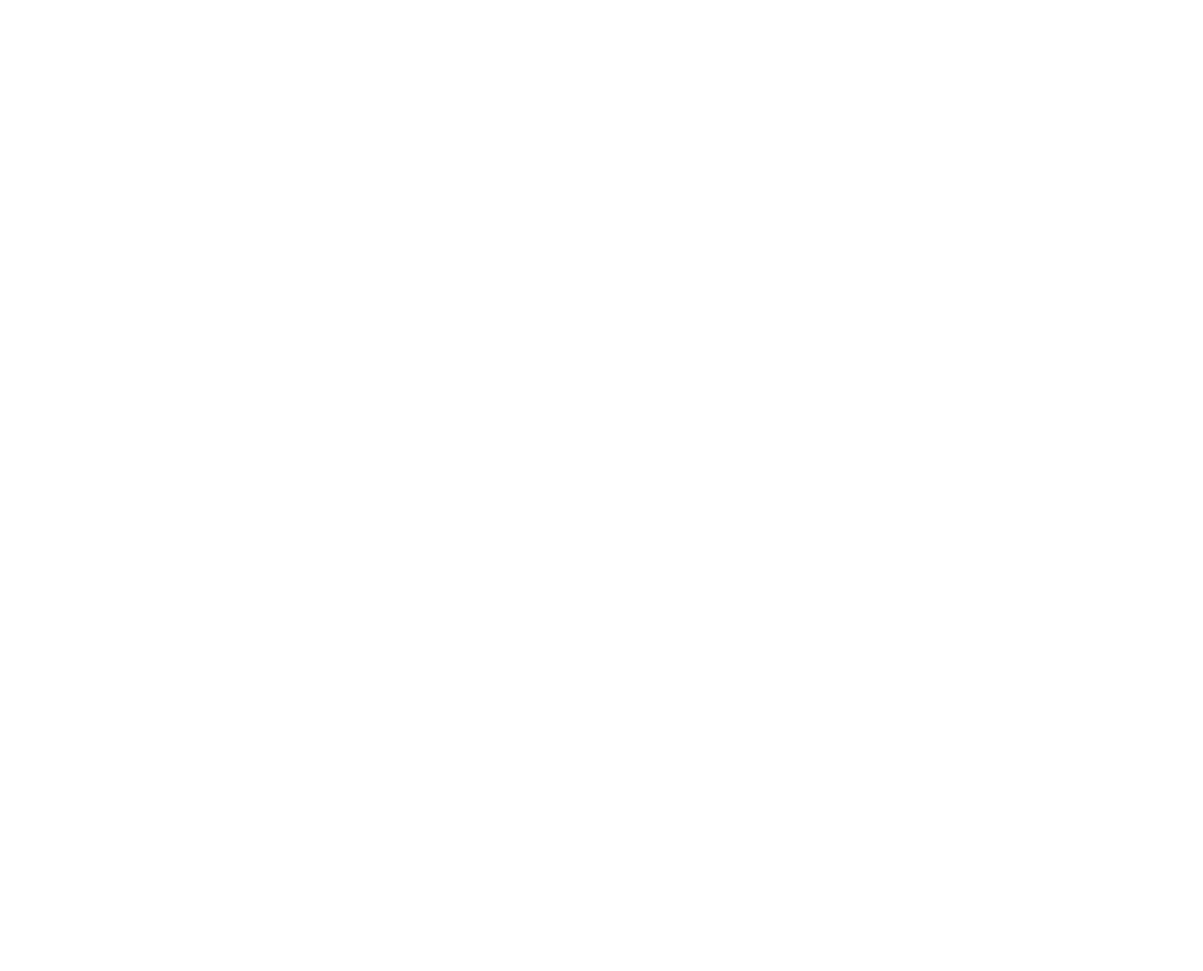
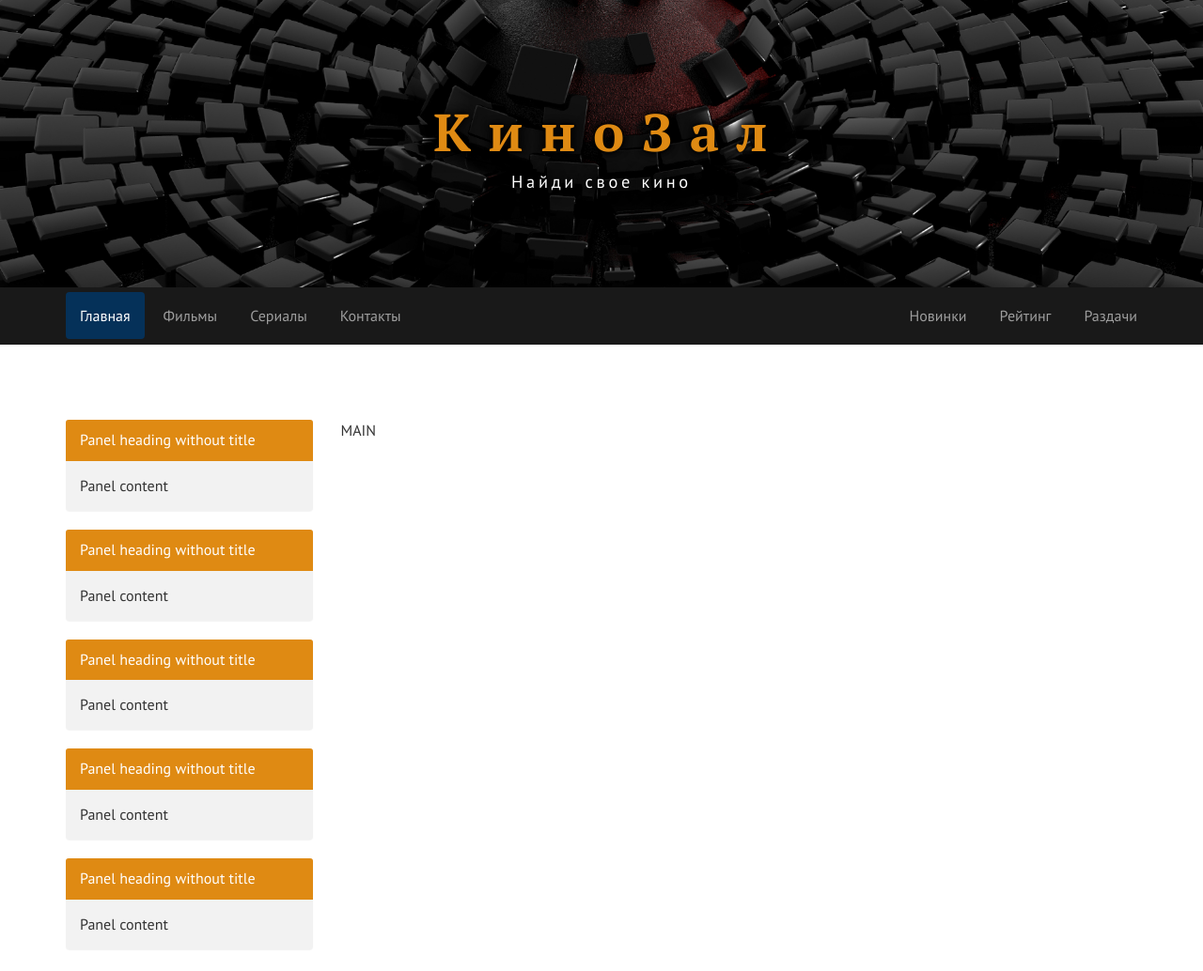
Before and after one commit to MKsenia728/FE-kinozal, a website: page index.html in a window 1280 px wide. Shown: the whole page at 94% size. Before the commit the page ends 800 px from the top, so only its background shows below. Drawn offline with Linux system fonts and the light colour scheme.

Commit message:
верстка по видео 13

```diff
--- a/assets/scss/_bootstrap-theming.scss
+++ b/assets/scss/_bootstrap-theming.scss
@@ -0,0 +1,71 @@
+.navbar-inverse {
+  background-color: darken($color-dark, 4%);
+  border-color: transparent;
+  margin-bottom: 0;
+
+  .navbar-nav {
+    > .active > a {
+      background-color: $color-primary-dark;
+
+      &:focus,
+      &:hover {
+        background-color: $color-primary-light;
+      }
+    }
+    > li > a {
+      transition: background-color 0.5s;
+
+      @include sm-min {
+        border-radius: 4px;
+      }
+      @include sm {
+        text-align: center;
+      }
+
+      &:hover,
+      &:focus {
+        background-color: $color-primary;
+      }
+    }
+  }
+}
+.navbar-left {
+  @include sm-min {
+    > li {
+      margin: 5px 5px 5px 0;
+    }
+  }
+  @include sm {
+    margin-bottom: 0;
+  }
+}
+.navbar-right {
+  @include sm-min {
+    > li {
+    margin: 5px 0 5px 5px;
+  }
+}
+@include sm {
+  margin-top: 0;
+}
+}
+.navbar-header {
+  text-align: center;
+  margin-right: 0;
+}
+.navbar-toggle {
+  float: none;
+}
+.panel {
+  background-color: darken($color-light, 5%);
+  border: none;
+}
+// .panel-info {
+//   background-color: $color-accent;
+// }
+
+.panel-info >.panel-heading {
+  color: $color-light;
+  background-color: $color-accent;
+  border-color: $color-accent;
+}
--- a/assets/scss/_common.scss
+++ b/assets/scss/_common.scss
@@ -0,0 +1,15 @@
+html {
+  font-size: $font-size;
+  overflow-y: scroll;
+}
+body {
+  font-size: $font-size;
+  font-family: $font-main;
+}
+a {
+  color: $color-primary;
+  &:hover,
+  &:focus {
+    text-decoration: none;
+  }
+}
--- a/assets/scss/_extends.scss
+++ b/assets/scss/_extends.scss
@@ -0,0 +1,6 @@
+%text-shadow {
+  text-shadow: 0 0 5px $color-black, 0 0 10px $color-black, 0 0 20px $color-black;
+}
+%margin-bottom-lg {
+  margin-bottom: $gap * 5.33333;
+}
--- a/assets/scss/_header.scss
+++ b/assets/scss/_header.scss
@@ -0,0 +1,36 @@
+.header {
+  @extend %margin-bottom-lg;
+}
+.header-logo {
+  padding: 100px 0;
+  text-align: center;
+  background-color: $color-dark;
+  background-image: url(../img/header-bg.jpg);
+  background-position: center;
+  background-size: cover;
+
+  &__title {
+    display: block;
+    color: $color-accent;
+    @extend %text-shadow;
+    font-family: $font-header;
+
+    @include xs-min {
+      font-size: 3.5rem;
+      letter-spacing: 0.33em;
+      margin-right: -1rem;
+    }
+    @include xs {
+      font-size: 2.5rem;
+      letter-spacing: 0.2em;
+    }
+  }
+
+  &__description {
+    display: block;
+    color: $color-light;
+    @extend %text-shadow;
+    font-size: 1.15rem;
+    letter-spacing: 0.2em;
+  }
+}
--- a/assets/scss/_main.scss
+++ b/assets/scss/_main.scss
@@ -0,0 +1,3 @@
+.main {
+  @extend %margin-bottom-lg;
+}
--- a/assets/scss/_sidebar.scss
+++ b/assets/scss/_sidebar.scss
@@ -0,0 +1,3 @@
+.left-sidebar {
+  @extend %margin-bottom-lg;
+}
--- a/assets/scss/_skin.scss
+++ b/assets/scss/_skin.scss
@@ -1,5 +1,8 @@
 $color-primary: #165690;
+$color-primary-dark: #053159;
+$color-primary-light: #517ba2;
 $color-accent: #df8a13;
 $color-dark: #232323;
 $color-gray: darken(#ffffff, 13.5%);
 $color-light: #ffffff;
+$color-black: #000000;
--- a/index.html
+++ b/index.html
@@ -20,7 +20,95 @@
 </head>
 
 <body>
+<header class="header">
+  <div class="header-logo">
+    <div class="container">
 
+          <strong class="header-logo__title">КиноЗал</strong>
+          <span class="header-logo__description">Найди свое кино</span>
+    </div>
+  </div>
+
+  <div class="header-menu">
+    <nav class="navbar navbar-inverse navbar-static-top">
+      <div class="container">
+
+        <div class="navbar-header">
+          <button type="button" class="navbar-toggle collapsed" data-toggle="collapse" data-target="#navbar-top" aria-expanded="false">
+            <span class="sr-only">Toggle navigation</span>
+            <span class="icon-bar"></span>
+            <span class="icon-bar"></span>
+            <span class="icon-bar"></span>
+          </button>
+
+        </div>
+
+        <div class="collapse navbar-collapse" id="navbar-top">
+          <ul class="nav navbar-nav navbar-left">
+            <li class="active"><a href="#">Главная<span class="sr-only">(current)</span></a></li>
+            <li><a href="#">Фильмы</a></li>
+            <li><a href="#">Сериалы</a></li>
+            <li><a href="#">Контакты</a></li>
+
+          </ul>
+
+          <ul class="nav navbar-nav navbar-right">
+            <li><a href="#">Новинки</a></li>
+            <li><a href="#">Рейтинг</a></li>
+            <li><a href="#">Раздачи</a></li>
+          </ul>
+
+    </nav>
+  </div>
+</header>
+
+<div class="container">
+  <div class="row">
+
+    <main class="main col-lg-9 col-lg-push-3 col-md-8 col-md-push-4">MAIN</main>
+
+    <aside class="left-sidebar col-lg-3 col-lg-pull-9 col-md-4 col-md-pull-8">
+
+      <div class="panel panel-info">
+        <div class="panel-heading">Panel heading without title</div>
+        <div class="panel-body">
+          Panel content
+        </div>
+      </div>
+
+      <div class="panel panel-info">
+        <div class="panel-heading">Panel heading without title</div>
+        <div class="panel-body">
+          Panel content
+        </div>
+      </div>
+
+      <div class="panel panel-info">
+        <div class="panel-heading">Panel heading without title</div>
+        <div class="panel-body">
+          Panel content
+        </div>
+      </div>
+
+      <div class="panel panel-info">
+        <div class="panel-heading">Panel heading without title</div>
+        <div class="panel-body">
+          Panel content
+        </div>
+      </div>
+
+      <div class="panel panel-info">
+        <div class="panel-heading">Panel heading without title</div>
+        <div class="panel-body">
+          Panel content
+        </div>
+      </div>
+
+    </aside>
+  </div>
+</div>
+
+<footer></footer>
 
 <script src="libs/jquery/dist/jquery.min.js"></script>
 <script src="libs/bootstrap/dist/js/bootstrap.min.js"></script>
```
Also changed, not shown: assets/css/style.css, package.json (line endings or trailing spaces), 1 other file.
